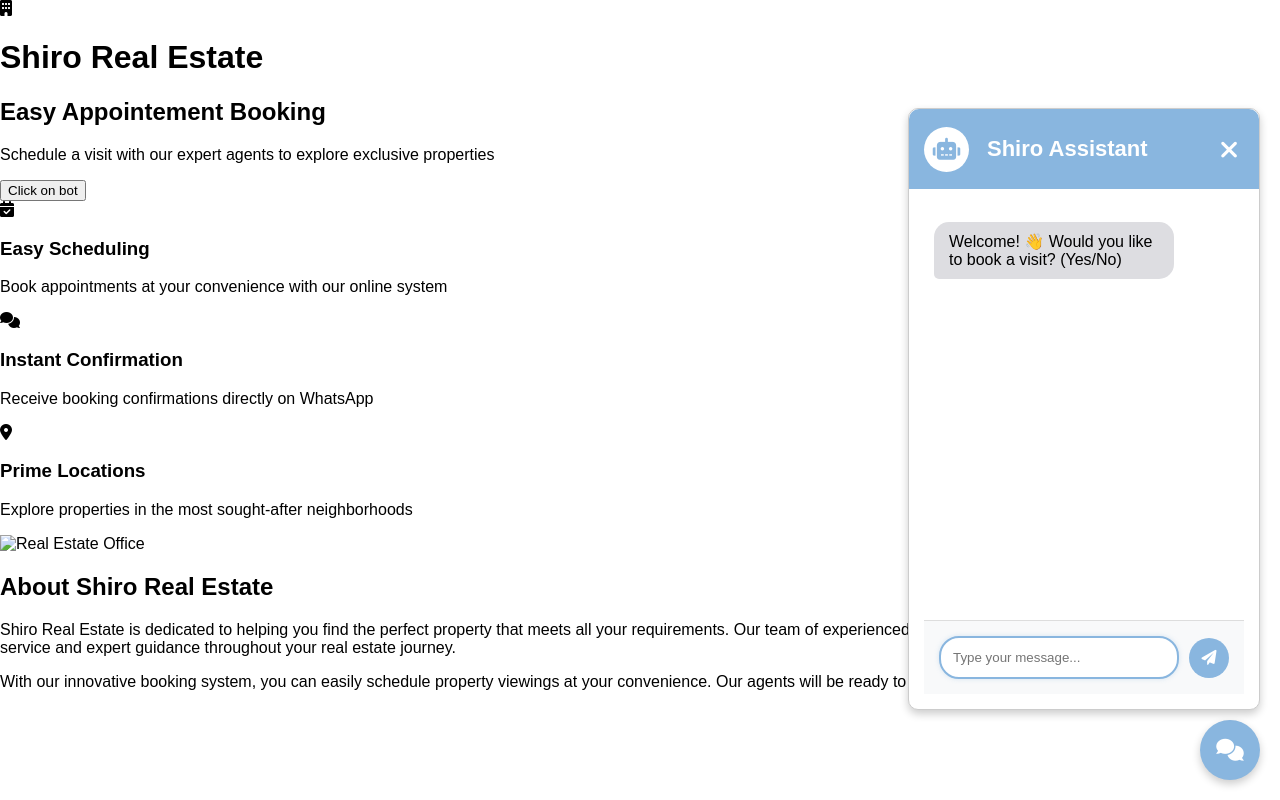
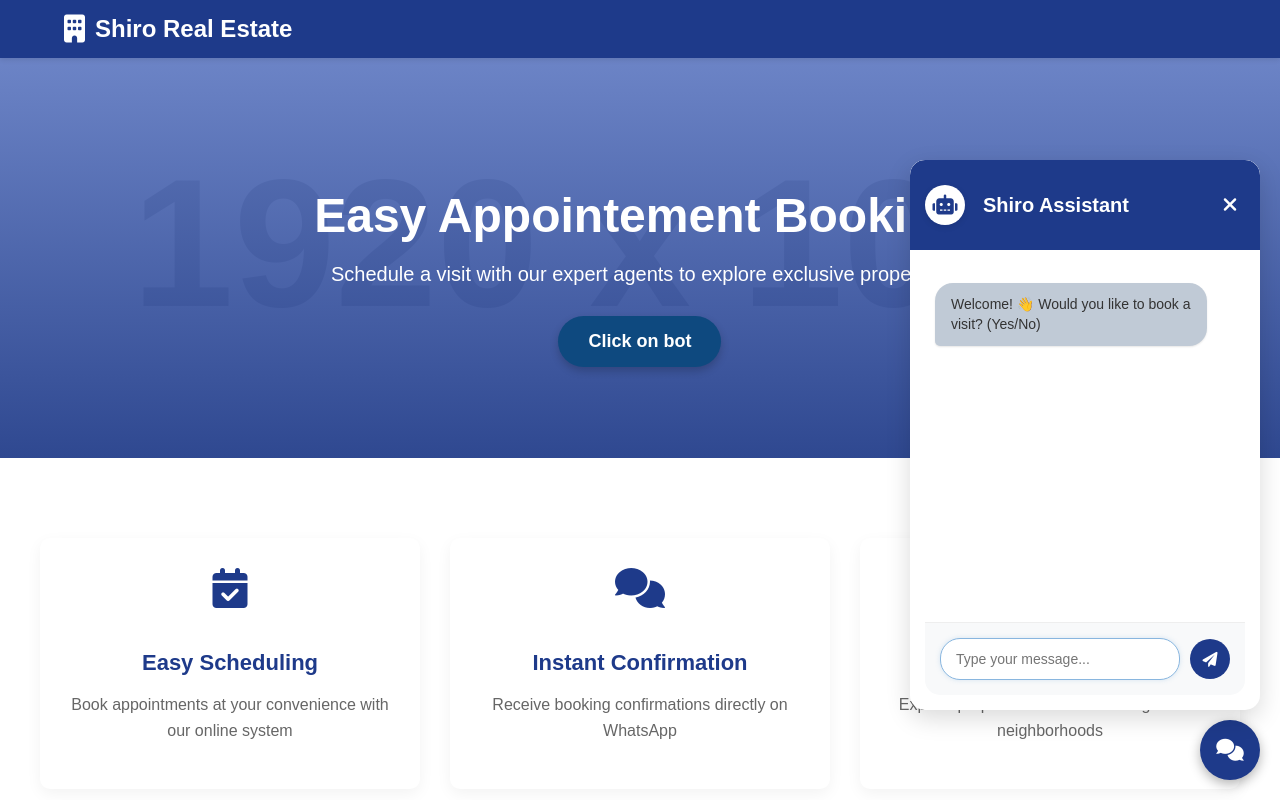
Before and after one commit to shreya060724/Appointment_Booking_Chatbot, a website: page public/index.html in a window 1280 px wide. Both pictures are taken after a click on the button 1230 px from the left and 750 px from the top of the page. Shown: the top 800 px of the page. Drawn offline with Linux system fonts and the light colour scheme; placeholder pictures from the web are drawn by us.

Commit message:
Update style.css

```diff
--- a/public/style.css
+++ b/public/style.css
@@ -1,7 +1,212 @@
+/* Base styling */
 body {
   font-family: Arial, sans-serif;
   margin: 0;
   padding: 0;
+  color: #333;
+  background-color: #f5f7fa;
+}
+
+/* Header styling */
+header {
+  background-color: #1e3a8a;
+  color: white;
+  padding: 15px 0;
+  box-shadow: 0 2px 5px rgba(0, 0, 0, 0.1);
+  position: sticky;
+  top: 0;
+  z-index: 100;
+}
+
+.header-container {
+  width: 90%;
+  max-width: 1200px;
+  margin: 0 auto;
+  display: flex;
+  justify-content: space-between;
+  align-items: center;
+}
+
+.logo {
+  display: flex;
+  align-items: center;
+  gap: 10px;
+}
+
+.logo i {
+  font-size: 28px;
+}
+
+.logo h1 {
+  font-size: 24px;
+  margin: 0;
+}
+
+#hero {
+  background: linear-gradient(rgba(84, 114, 197, 0.8), rgba(30, 58, 138, 0.9)), url('https://via.placeholder.com/1920x1080') no-repeat center center/cover;
+  height: 50vh;
+  display: flex;
+  align-items: center;
+  justify-content: center;
+  text-align: center;
+  color: white;
+}
+
+.hero-content {
+  max-width: 800px;
+  padding: 0 20px;
+}
+
+.hero-content h1 {
+  font-size: 48px;
+  margin-bottom: 20px;
+}
+
+.hero-content p {
+  font-size: 20px;
+  margin-bottom: 30px;
+}
+
+.cta-button {
+  background-color: #0e497f;
+  color: white;
+  border: none;
+  padding: 15px 30px;
+  font-size: 18px;
+  border-radius: 30px;
+  cursor: pointer;
+  transition: all 0.3s ease;
+  font-weight: bold;
+  box-shadow: 0 4px 8px rgba(0, 0, 0, 0.2);
+}
+
+.cta-button:hover {
+  background-color: #6da1d1;
+  transform: translateY(-3px);
+  box-shadow: 0 6px 12px rgba(0, 0, 0, 0.3);
+}
+
+.cta-button.secondary {
+  background-color: transparent;
+  border: 2px solid #89b6df;
+  color: #1e3a8a;
+}
+
+.cta-button.secondary:hover {
+  background-color: #89b6df;
+  color: white;
+}
+
+/* Features section */
+#features {
+  padding: 80px 20px;
+  background-color: white;
+}
+
+.features-container {
+  max-width: 1200px;
+  margin: 0 auto;
+  display: flex;
+  justify-content: space-between;
+  flex-wrap: wrap;
+  gap: 30px;
+}
+
+.feature-card {
+  flex: 1;
+  min-width: 300px;
+  background-color: white;
+  padding: 30px;
+  border-radius: 10px;
+  box-shadow: 0 5px 15px rgba(0, 0, 0, 0.05);
+  text-align: center;
+  transition: all 0.3s ease;
+}
+
+.feature-card:hover {
+  transform: translateY(-10px);
+  box-shadow: 0 10px 20px rgba(0, 0, 0, 0.1);
+}
+
+.feature-card i {
+  font-size: 40px;
+  color: #1e3a8a;
+  margin-bottom: 20px;
+}
+
+.feature-card h3 {
+  font-size: 22px;
+  margin-bottom: 15px;
+  color: #1e3a8a;
+}
+
+.feature-card p {
+  color: #666;
+  line-height: 1.6;
+}
+
+/* About section */
+#about {
+  padding: 80px 20px;
+  background-color: #eceef1;
+}
+
+.about-container {
+  max-width: 1000px;
+  margin: 0 auto;
+  display: flex;
+  align-items: center;
+  gap: 50px;
+  flex-wrap: wrap;
+}
+
+.about-image {
+  flex: 1;
+  min-width: 300px;
+}
+
+.about-image img {
+  width: 70%;
+  border-radius: 10px;
+  box-shadow: 0 10px 20px rgba(0, 0, 0, 0.1);
+}
+
+.about-content {
+  flex: 1;
+  min-width: 300px;
+}
+
+.about-content h2 {
+  font-size: 36px;
+  color: #1e3a8a;
+  margin-bottom: 20px;
+}
+
+.about-content p {
+  color: #555;
+  line-height: 1.8;
+  margin-bottom: 20px;
+  font-size: 16px;
+}
+
+/* Responsive design */
+@media (max-width: 768px) {
+  nav ul {
+    gap: 15px;
+  }
+
+  .header-container {
+    flex-direction: column;
+    gap: 15px;
+  }
+
+  .hero-content h1 {
+    font-size: 36px;
+  }
+
+  .hero-content p {
+    font-size: 18px;
+  }
 }
 
 #chatbot-container {
@@ -12,7 +217,7 @@ body {
 }
 
 #chatbot-toggle {
-  background-color: #89b6df;
+  background-color: #1e3a8a;
   color: white;
   border: none;
   border-radius: 50%;
@@ -20,7 +225,7 @@ body {
   height: 60px;
   cursor: pointer;
   outline: none;
-  box-shadow: 0 4px 8px rgba(0, 0, 0, 0.2);
+  box-shadow: 0 4px 12px rgba(0, 0, 0, 0.3);
   display: flex;
   align-items: center;
   justify-content: center;
@@ -30,7 +235,7 @@ body {
 
 #chatbot-toggle:hover {
   transform: scale(1.1);
-  box-shadow: 0 6px 12px rgba(0, 0, 0, 0.3);
+  box-shadow: 0 6px 16px rgba(0, 0, 0, 0.4);
 }
 
 #chatbox {
@@ -38,36 +243,36 @@ body {
   bottom: 90px;
   right: 20px;
   width: 350px;
-  height: 600px;
-  border: 1px solid #ccc;
-  border-radius: 10px;
+  height: 550px;
+  border: none;
+  border-radius: 15px;
   background-color: #fff;
-  box-shadow: 0 4px 8px rgba(0, 0, 0, 0.2);
+  box-shadow: 0 8px 24px rgba(0, 0, 0, 0.15);
   display: flex;
   flex-direction: column;
   transition: all 0.3s ease;
+  overflow: hidden;
 }
 
 @media (max-width: 480px) {
   #chatbox {
     width: 90%;
-    height: 90vh;
-    bottom: 70px;
+    height: 70vh;
+    bottom: 80px;
     right: 5%;
     left: 5%;
   }
 }
 
 #chatbox-header {
-  background-color: #89b6df;
+  background-color: #1e3a8a;
   color: white;
   padding: 15px;
   display: flex;
   justify-content: space-between;
   align-items: center;
-  border-radius: 10px 10px 0 0;
-  height: 50px;
-
+  border-radius: 15px 15px 0 0;
+  height: 60px;
 }
 
 .header-content {
@@ -76,24 +281,26 @@ body {
   gap: 10px;
 }
 
-.header-content h3{
-  font-size: 22px;
+.header-content h3 {
+  font-size: 20px;
+  margin: 0;
 }
 
 .chatbot-avatar {
-  width: 45px;
-  height: 45px;
+  width: 40px;
+  height: 40px;
   border-radius: 50%;
   background-color: white;
   display: flex;
   align-items: center;
   justify-content: center;
   margin-right: 8px;
+  box-shadow: 0 2px 6px rgba(0, 0, 0, 0.1);
 }
 
 .chatbot-avatar i {
-  font-size: 22px;
-  color: #89b6df;
+  font-size: 20px;
+  color: #1e3a8a;
 }
 
 #close-chat {
@@ -116,7 +323,7 @@ body {
 }
 
 #close-chat i {
-  font-size: 25px;
+  font-size: 20px;
 }
 
 #chatbox-body {
@@ -137,8 +344,8 @@ body {
 }
 
 #chat-output::-webkit-scrollbar {
-  width: 10px;
-  height: 90px;
+  width: 6px;
+  height: 10px;
 }
 
 #chat-output::-webkit-scrollbar-track {
@@ -148,26 +355,31 @@ body {
 
 #chat-output::-webkit-scrollbar-thumb {
   background: #89b6df;
-  border-radius: 10px;
+  border-radius: 5px;
 }
 
 .message {
   margin: 8px 0;
-  padding: 10px 15px;
-  border-radius: 15px;
-  max-width: 70%;
+  padding: 12px 16px;
+  border-radius: 18px;
+  max-width: 80%;
   word-wrap: break-word;
+  font-size: 14px;
+  line-height: 1.4;
+  box-shadow: 0 1px 2px rgba(0, 0, 0, 0.1);
 }
 
 .bot-message {
-  background-color: #dddde1;
+  background-color: #c0cad6;
+  color: #333;
   margin-right: auto;
   border-bottom-left-radius: 5px;
   align-self: flex-start;
 }
 
 .user-message {
-  background-color: #a6cbed;
+  background-color: #1e3a8a;
+  color: white;
   margin-left: auto;
   border-bottom-right-radius: 5px;
   align-self: flex-end;
@@ -179,21 +391,22 @@ body {
   align-items: center;
   padding: 15px;
   background-color: #f8f9fa;
-  border-top: 1px solid #ddd;
+  border-top: 1px solid #eee;
+  border-radius: 0 0 15px 15px;
 }
 
 #chat-input {
   flex: 1;
-  padding: 12px;
+  padding: 12px 15px;
   border: 1px solid #ddd;
   border-radius: 20px;
   outline: none;
   transition: all 0.3s ease;
-  border: 2px solid transparent;
+  font-size: 14px;
 }
 
 #chat-input:hover {
-  border-color: #e1e1e1;
+  border-color: #ccc;
 }
 
 #chat-input:focus {
@@ -202,7 +415,7 @@ body {
 }
 
 #send-btn {
-  background-color: #89b6df;
+  background-color: #1e3a8a;
   color: white;
   border: none;
   border-radius: 50%;
@@ -217,7 +430,7 @@ body {
 }
 
 #send-btn:hover {
-  background-color: #6da1d1;
+  background-color: #2d4c9e;
   transform: scale(1.1);
 }
 
@@ -232,9 +445,11 @@ body {
 @keyframes pulse {
   0%, 100% {
     transform: scale(1);
+    box-shadow: 0 4px 12px rgba(0, 0, 0, 0.3);
   }
   50% {
-    transform: scale(1.1);
+    transform: scale(1.05);
+    box-shadow: 0 6px 16px rgba(0, 0, 0, 0.4);
   }
 }
 
@@ -242,6 +457,22 @@ body {
   animation: pulse 2s infinite;
 }
 
-button:focus {
-  outline: none;
+/* Additional elements for form inputs */
+.date-picker {
+  width: 100%;
+  padding: 12px;
+  border: 1px solid #ddd;
+  border-radius: 10px;
+  margin: 10px 0;
+  font-family: Arial, sans-serif;
 }
+
+.time-dropdown {
+  width: 100%;
+  padding: 12px;
+  border: 1px solid #ddd;
+  border-radius: 10px;
+  margin: 10px 0;
+  font-family: Arial, sans-serif;
+  background-color: white;
+}
```
